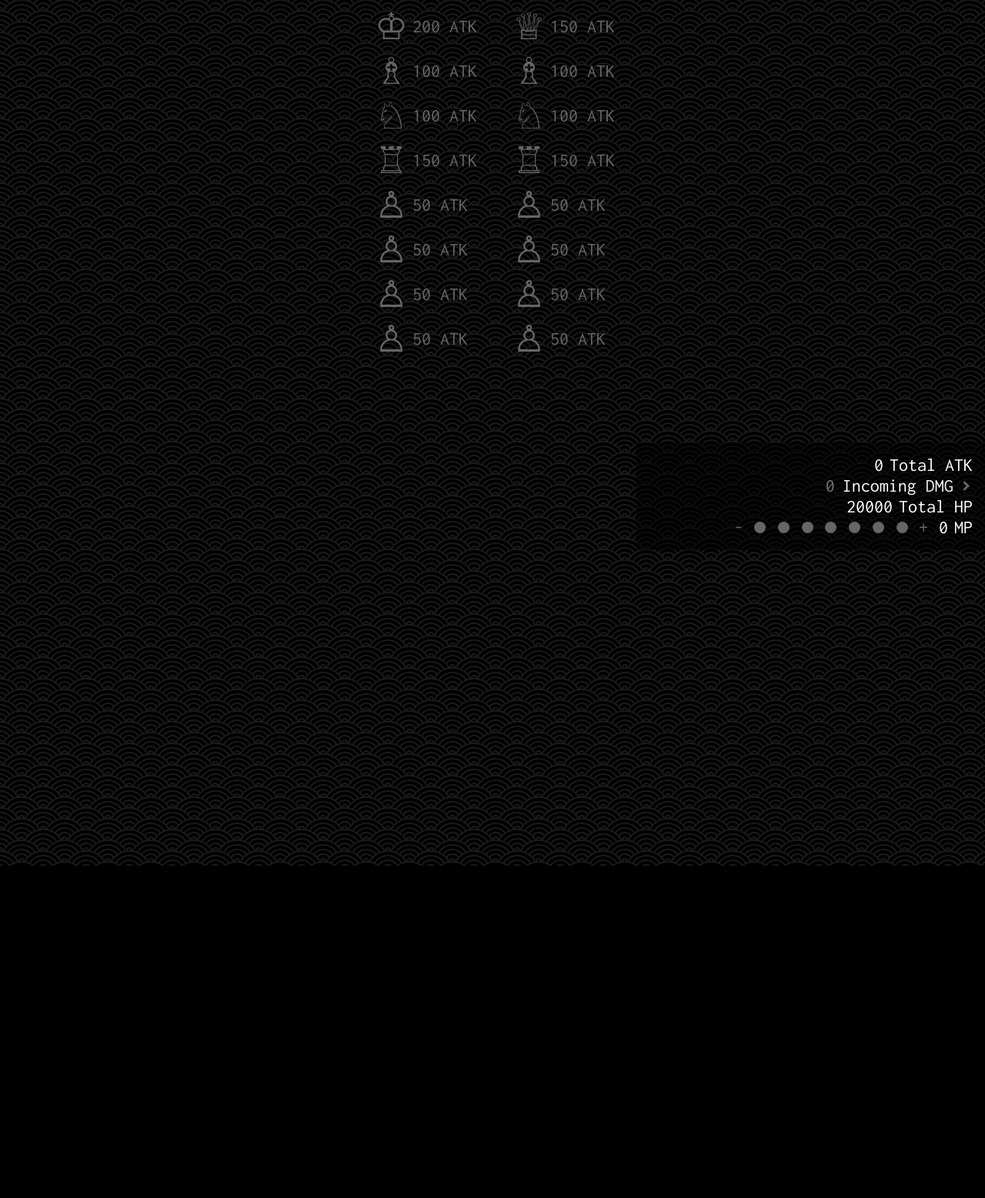
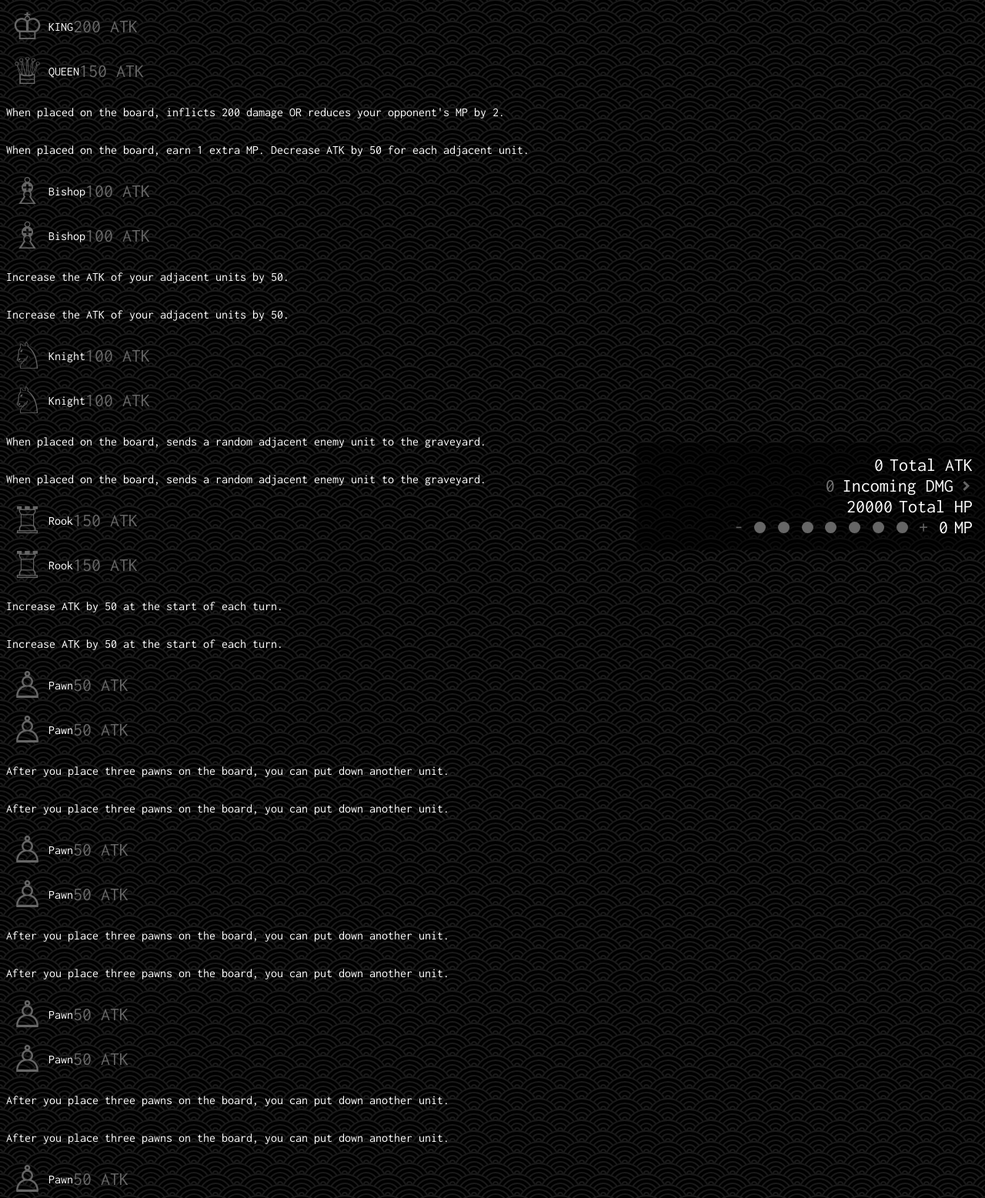
Before and after one commit to Randorufu/chessowa, a plain HTML site: page index.html in a window 1280 px wide. Shown: the part 85-1642 px from the top of the page at 77% size. Before the commit the page ends 1210 px from the top, so only its background shows below. Drawn offline with nearby package versions, Linux system fonts and the light colour scheme.

Commit message:
Update index.html

```diff
--- a/index.html
+++ b/index.html
@@ -19,11 +19,14 @@
 <body class="bg">
 <div id="container">
   <h1>Chess'owa</h1>
-  <div class="column">
+
+  <div id='pieces-container'>
+    <div class='piece-container'>
       <div class="piece-flex">
         <div>
           <button id="kingicon" class="piece-icon">♔</button>
         </div>
+        <div><span class='piecename'>KING</span></div>
         <div id="kingattackblock" class="attackblock">
           <button id="kingatkinc" class="atkinc"><i class="arrow up"></i></button>
           <span id="kingatk" class="atkvalue"></span>
@@ -34,8 +37,31 @@
 
       <div class="piece-flex">
         <div>
+          <button id="queenicon" class="piece-icon">♕</button>
+        </div>
+        <div><span class='piecename'>QUEEN</span></div>
+        <div id="queenattackblock" class="attackblock">
+          <button id="queenatkinc" class="atkinc"><i class="arrow up"></i></button>
+          <span id="queenatk" class="atkvalue"></span>
+          <span id="queenatktxt" class="atktxt">150 ATK</span>
+          <button id="queenatkdecr" class="atkdecr"><i class="arrow down"></i></button>
+        </div>
+      </div>
+
+      <div class="piece-flex">
+        <p>When placed on the board, inflicts 200 damage OR reduces your opponent's MP by 2.</p>
+      </div>
+      <div class="piece-flex">
+        <p>When placed on the board, earn 1 extra MP. Decrease ATK by 50 for each adjacent unit.</p>
+      </div>
+    </div>
+
+    <div class='piece-container'>
+      <div class="piece-flex">
+        <div>
           <button id="bishop1icon" class="piece-icon">♗</button>
         </div>
+        <div><span class='piecename'>Bishop</span></div>
         <div id="bishop1attackblock" class="attackblock">
           <button id="bishop1atkinc" class="atkinc"><i class="arrow up"></i></button>
           <span id="bishop1atk" class="atkvalue"></span>
@@ -46,8 +72,30 @@
 
       <div class="piece-flex">
         <div>
+          <button id="bishop2icon" class="piece-icon">♗</button>
+        </div>
+        <div><span class='piecename'>Bishop</span></div>
+        <div id="bishop2attackblock" class="attackblock">
+          <button id="bishop2atkinc" class="atkinc"><i class="arrow up"></i></button>
+          <span id="bishop2atk" class="atkvalue"></span>
+          <span id="bishop2atktxt" class="atktxt">100 ATK</span>
+          <button id="bishop2atkdecr" class="atkdecr"><i class="arrow down"></i></button>
+        </div>
+      </div>
+      <div class="piece-flex">
+        <p>Increase the ATK of your adjacent units by 50.</p>
+      </div>
+      <div class="piece-flex">
+        <p>Increase the ATK of your adjacent units by 50.</p>
+      </div>
+    </div>
+
+    <div class='piece-container'>
+      <div class="piece-flex">
+        <div>
           <button id="knight1icon" class="piece-icon">♘</button>
         </div>
+        <div><span class='piecename'>Knight</span></div>
         <div id="knight1attackblock" class="attackblock">
           <button id="knight1atkinc" class="atkinc"><i class="arrow up"></i></button>
           <span id="knight1atk" class="atkvalue"></span>
@@ -58,8 +106,30 @@
 
       <div class="piece-flex">
         <div>
+          <button id="knight2icon" class="piece-icon">♘</button>
+        </div>
+        <div><span class='piecename'>Knight</span></div>
+        <div id="knight2attackblock" class="attackblock">
+          <button id="knight2atkinc" class="atkinc"><i class="arrow up"></i></button>
+          <span id="knight2atk" class="atkvalue"></span>
+          <span id="knight2atktxt" class="atktxt">100 ATK</span>
+          <button id="knight2atkdecr" class="atkdecr"><i class="arrow down"></i></button>
+        </div>
+      </div>
+      <div class="piece-flex">
+        <p>When placed on the board, sends a random adjacent enemy unit to the graveyard.</p>
+      </div>
+      <div class="piece-flex">
+        <p>When placed on the board, sends a random adjacent enemy unit to the graveyard.</p>
+      </div>
+    </div>
+
+    <div class='piece-container'>
+      <div class="piece-flex">
+        <div>
           <button id="rook1icon" class="piece-icon">♖</button>
         </div>
+        <div><span class='piecename'>Rook</span></div>
         <div id="rook1attackblock" class="attackblock">
           <button id="rook1atkinc" class="atkinc"><i class="arrow up"></i></button>
           <span id="rook1atk" class="atkvalue"></span>
@@ -70,8 +140,30 @@
 
       <div class="piece-flex">
         <div>
+          <button id="rook2icon" class="piece-icon">♖</button>
+        </div>
+        <div><span class='piecename'>Rook</span></div>
+        <div id="rook2attackblock" class="attackblock">
+          <button id="rook2atkinc" class="atkinc"><i class="arrow up"></i></button>
+          <span id="rook2atk" class="atkvalue"></span>
+          <span id="rook2atktxt" class="atktxt">150 ATK</span>
+          <button id="rook2atkdecr" class="atkdecr"><i class="arrow down"></i></button>
+        </div>
+      </div>
+      <div class="piece-flex">
+        <p>Increase ATK by 50 at the start of each turn.</p>
+      </div>
+      <div class="piece-flex">
+        <p>Increase ATK by 50 at the start of each turn.</p>
+      </div>
+    </div>
+
+    <div class='piece-container'>
+      <div class="piece-flex">
+        <div>
           <button id="pawn1icon" class="piece-icon">♙</button>
         </div>
+        <div><span class='piecename'>Pawn</span></div>
         <div id="pawn1attackblock" class="attackblock">
           <button id="pawn1atkinc" class="atkinc"><i class="arrow up"></i></button>
           <span id="pawn1atk" class="atkvalue"></span>
@@ -84,6 +176,7 @@
         <div>
           <button id="pawn2icon" class="piece-icon">♙</button>
         </div>
+        <div><span class='piecename'>Pawn</span></div>
         <div id="pawn2attackblock" class="attackblock">
           <button id="pawn2atkinc" class="atkinc"><i class="arrow up"></i></button>
           <span id="pawn2atk" class="atkvalue"></span>
@@ -91,11 +184,20 @@
           <button id="pawn2atkdecr" class="atkdecr"><i class="arrow down"></i></button>
         </div>
       </div>
+      <div class="piece-flex">
+        <p>After you place three pawns on the board, you can put down another unit.</p>
+      </div>
+      <div class="piece-flex">
+        <p>After you place three pawns on the board, you can put down another unit.</p>
+      </div>
+    </div>
 
+    <div class='piece-container'>
       <div class="piece-flex">
         <div>
           <button id="pawn3icon" class="piece-icon">♙</button>
         </div>
+        <div><span class='piecename'>Pawn</span></div>
         <div id="pawn3attackblock" class="attackblock">
           <button id="pawn3atkinc" class="atkinc"><i class="arrow up"></i></button>
           <span id="pawn3atk" class="atkvalue"></span>
@@ -108,6 +210,7 @@
         <div>
           <button id="pawn4icon" class="piece-icon">♙</button>
         </div>
+        <div><span class='piecename'>Pawn</span></div>
         <div id="pawn4attackblock" class="attackblock">
           <button id="pawn4atkinc" class="atkinc"><i class="arrow up"></i></button>
           <span id="pawn4atk" class="atkvalue"></span>
@@ -115,61 +218,20 @@
           <button id="pawn4atkdecr" class="atkdecr"><i class="arrow down"></i></button>
         </div>
       </div>
+      <div class="piece-flex">
+        <p>After you place three pawns on the board, you can put down another unit.</p>
       </div>
-
-  <div class="column">
       <div class="piece-flex">
-      <div>
-        <button id="queenicon" class="piece-icon">♕</button>
-      </div>
-      <div id="queenattackblock" class="attackblock">
-        <button id="queenatkinc" class="atkinc"><i class="arrow up"></i></button>
-        <span id="queenatk" class="atkvalue"></span>
-        <span id="queenatktxt" class="atktxt">150 ATK</span>
-        <button id="queenatkdecr" class="atkdecr"><i class="arrow down"></i></button>
+        <p>After you place three pawns on the board, you can put down another unit.</p>
       </div>
     </div>
 
-    <div class="piece-flex">
-      <div>
-        <button id="bishop2icon" class="piece-icon">♗</button>
-      </div>
-      <div id="bishop2attackblock" class="attackblock">
-        <button id="bishop2atkinc" class="atkinc"><i class="arrow up"></i></button>
-        <span id="bishop2atk" class="atkvalue"></span>
-        <span id="bishop2atktxt" class="atktxt">100 ATK</span>
-        <button id="bishop2atkdecr" class="atkdecr"><i class="arrow down"></i></button>
-      </div>
-    </div>
-
-    <div class="piece-flex">
-      <div>
-        <button id="knight2icon" class="piece-icon">♘</button>
-      </div>
-      <div id="knight2attackblock" class="attackblock">
-        <button id="knight2atkinc" class="atkinc"><i class="arrow up"></i></button>
-        <span id="knight2atk" class="atkvalue"></span>
-        <span id="knight2atktxt" class="atktxt">100 ATK</span>
-        <button id="knight2atkdecr" class="atkdecr"><i class="arrow down"></i></button>
-      </div>
-    </div>
-
-    <div class="piece-flex">
-      <div>
-        <button id="rook2icon" class="piece-icon">♖</button>
-      </div>
-      <div id="rook2attackblock" class="attackblock">
-        <button id="rook2atkinc" class="atkinc"><i class="arrow up"></i></button>
-        <span id="rook2atk" class="atkvalue"></span>
-        <span id="rook2atktxt" class="atktxt">150 ATK</span>
-        <button id="rook2atkdecr" class="atkdecr"><i class="arrow down"></i></button>
-      </div>
-    </div>
-
+    <div class='piece-container'>
       <div class="piece-flex">
         <div>
           <button id="pawn5icon" class="piece-icon">♙</button>
         </div>
+        <div><span class='piecename'>Pawn</span></div>
         <div id="pawn5attackblock" class="attackblock">
           <button id="pawn5atkinc" class="atkinc"><i class="arrow up"></i></button>
           <span id="pawn5atk" class="atkvalue"></span>
@@ -182,6 +244,7 @@
         <div>
           <button id="pawn6icon" class="piece-icon">♙</button>
         </div>
+        <div><span class='piecename'>Pawn</span></div>
         <div id="pawn6attackblock" class="attackblock">
           <button id="pawn6atkinc" class="atkinc"><i class="arrow up"></i></button>
           <span id="pawn6atk" class="atkvalue"></span>
@@ -189,11 +252,20 @@
           <button id="pawn6atkdecr" class="atkdecr"><i class="arrow down"></i></button>
         </div>
       </div>
+      <div class="piece-flex">
+        <p>After you place three pawns on the board, you can put down another unit.</p>
+      </div>
+      <div class="piece-flex">
+        <p>After you place three pawns on the board, you can put down another unit.</p>
+      </div>
+    </div>
 
+    <div class='piece-container'>
       <div class="piece-flex">
         <div>
           <button id="pawn7icon" class="piece-icon">♙</button>
         </div>
+        <div><span class='piecename'>Pawn</span></div>
         <div id="pawn7attackblock" class="attackblock">
           <button id="pawn7atkinc" class="atkinc"><i class="arrow up"></i></button>
           <span id="pawn7atk" class="atkvalue"></span>
@@ -206,6 +278,7 @@
         <div>
           <button id="pawn8icon" class="piece-icon">♙</button>
         </div>
+        <div><span class='piecename'>Pawn</span></div>
         <div id="pawn8attackblock" class="attackblock">
           <button id="pawn8atkinc" class="atkinc"><i class="arrow up"></i></button>
           <span id="pawn8atk" class="atkvalue"></span>
@@ -213,7 +286,15 @@
           <button id="pawn8atkdecr" class="atkdecr"><i class="arrow down"></i></button>
         </div>
       </div>
+      <div class="piece-flex">
+        <p>After you place three pawns on the board, you can put down another unit.</p>
       </div>
+      <div class="piece-flex">
+        <p>After you place three pawns on the board, you can put down another unit.</p>
+      </div>
+    </div>
+  </div>
+
   <div id="totals">
     <span id="totalatk"></span>
     <span class="totaltxt"> Total ATK</span>
```
Lines whose indentation alone changed are shown as unchanged.
